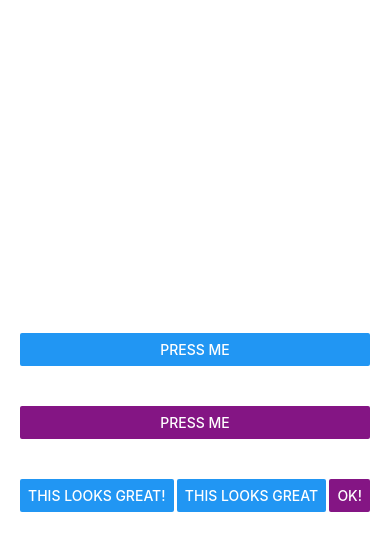
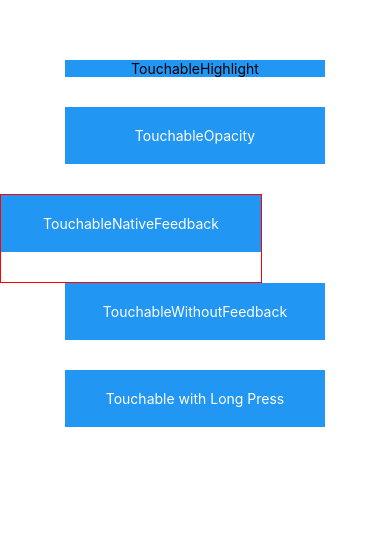
Before and after one commit to bigplans47/react-native-tutorials, a React Native app: screen / in a window 390 px wide. Shown: the top 550 px of the page. Built offline with nearby package versions, Linux system fonts and the light colour scheme.

Commit message:
add components that use touch to change rendering

```diff
--- a/App.js
+++ b/App.js
@@ -1,41 +1,44 @@
 import React, { Component } from 'react';
-import { StyleSheet, Text, View, Button, AppRegistry, Image, TextInput, Alert } from 'react-native';
+import { Alert, AppRegistry, Platform, StyleSheet, Text, TouchableHighlight, TouchableOpacity, TouchableNativeFeedback, TouchableWithoutFeedback, View, Button, Image, TextInput, } from 'react-native';
 
-export default class ButtonBasics extends Component {
+export default class Touchables extends Component {
   _onPressButton() {
     Alert.alert('You tapped the button')
   }
+
+  _onLongPressButton() {
+    Alert.alert('You long-pressed the button!')
+  }
+
   render() {
     return(
       <View style={styles.container}>
-        <View style={styles.buttonContainer}>
-          <Button
-            onPress={this._onPressButton}
-            title='Press me'
-          />
-        </View>
-        <View style={styles.buttonContainer} >
-          <Button
-            onPress={this._onPressButton}
-            title="Press Me"
-            color='#841584'
-          />
-        </View>
-        <View style={styles.alternativeLayoutButtonContainer}>
-          <Button
-            onPress={this._onPressButton}
-            title="This looks great!"
-          />
-          <Button
-            onPress={this._onPressButton}
-            title="This looks great"
-          />
-          <Button
-            onPress={this._onPressButton}
-            title='Ok!'
-            color='#841584'
-          />
-        </View>
+        <TouchableHighlight onPress={this._onPressButton} underlayColor="white">
+          <View style={styles.button}>
+            <Text style={styles.butonText}>TouchableHighlight</Text>
+          </View>
+        </TouchableHighlight>
+        <TouchableOpacity onPress={this._onPressButton}>
+          <View style={styles.button}>
+            <Text style={styles.buttonText}>TouchableOpacity</Text>
+          </View>
+        </TouchableOpacity>
+        <TouchableNativeFeedback onPress={this._onPressButton}
+          background={Platform.OS === 'android' ? TouchableNativeFeedback.SelectableBackground() : ''}>
+          <View style={styles.button}>
+            <Text style={styles.buttonText}>TouchableNativeFeedback</Text>
+          </View>
+        </TouchableNativeFeedback>
+        <TouchableWithoutFeedback onPress={this._onPressButton}>
+          <View style={styles.button}>
+            <Text style={styles.buttonText}>TouchableWithoutFeedback</Text>
+          </View>
+        </TouchableWithoutFeedback>
+        <TouchableHighlight onPress={this._onPressButton} onLongPress={this._onLongPressButton} underlayColor="white">
+          <View style={styles.button}>
+            <Text style={styles.buttonText}>Touchable with Long Press</Text>
+          </View>
+        </TouchableHighlight>
       </View>
     );
   }
@@ -43,18 +46,76 @@
 
 const styles = StyleSheet.create({
   container: {
-    flex: 1,
-    justifyContent: 'center',
+    paddingTop: 60,
+    alignItems: 'center'
   },
-  buttonContainer: {
-    margin: 20
+  button: {
+    marginBottom: 30,
+    width: 260,
+    alignItems: 'center',
+    backgroundColor: '#2196F3'
   },
-  alternativeLayoutButtonContainer: {
-    margin: 20,
-    flexDirection: 'row',
-    justifyContent: 'space-between'
+  buttonText: {
+    padding: 20,
+    color: 'white'
   }
 })
+
+// export default class ButtonBasics extends Component {
+//   _onPressButton() {
+//     Alert.alert('You tapped the button')
+//   }
+//
+//   render() {
+//     return(
+//       <View style={styles.container}>
+//         <View style={styles.buttonContainer}>
+//           <Button
+//             onPress={this._onPressButton}
+//             title='Press me'
+//           />
+//         </View>
+//         <View style={styles.buttonContainer} >
+//           <Button
+//             onPress={this._onPressButton}
+//             title="Press Me"
+//             color='#841584'
+//           />
+//         </View>
+//         <View style={styles.alternativeLayoutButtonContainer}>
+//           <Button
+//             onPress={this._onPressButton}
+//             title="This looks great!"
+//           />
+//           <Button
+//             onPress={this._onPressButton}
+//             title="This looks great"
+//           />
+//           <Button
+//             onPress={this._onPressButton}
+//             title='Ok!'
+//             color='#841584'
+//           />
+//         </View>
+//       </View>
+//     );
+//   }
+// }
+//
+// const styles = StyleSheet.create({
+//   container: {
+//     flex: 1,
+//     justifyContent: 'center',
+//   },
+//   buttonContainer: {
+//     margin: 20
+//   },
+//   alternativeLayoutButtonContainer: {
+//     margin: 20,
+//     flexDirection: 'row',
+//     justifyContent: 'space-between'
+//   }
+// })
 
 // export default class PizzaTranslator extends Component {
 //   constructor(props) {
```
